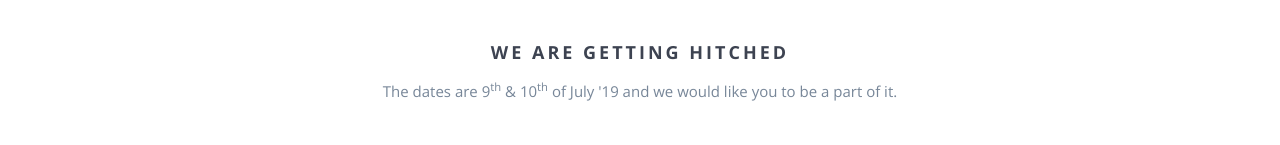
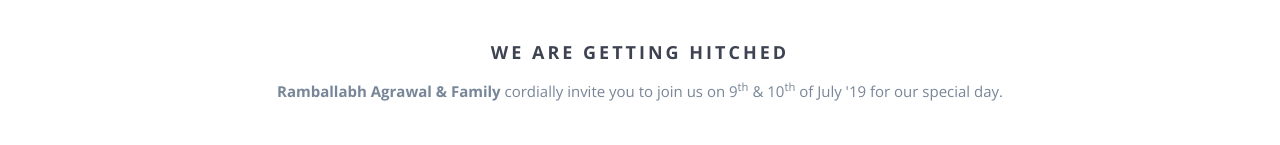
Before and after one commit to ka1289/wedding, a website: page index.html in a window 1280 px wide. Shown: the part 807-952 px from the top of the page. Drawn offline with nearby package versions, Linux system fonts and the light colour scheme; some packages are replaced by stand-ins of ours; a script that the page names is missing.

Commit message:
Add grandad's name

```diff
--- a/index.html
+++ b/index.html
@@ -90,8 +90,7 @@
         <div class="row">
             <div class="col-md-12 text-center">
                 <h3>We are getting hitched</h3>
-                <p>The dates are 9<sup>th</sup> & 10<sup>th</sup> of July '19 and we would like you to be a part of
-                    it.</p>
+                <p><strong>Ramballabh Agrawal & Family</strong> cordially invite you to join us on 9<sup>th</sup> & 10<sup>th</sup> of July '19 for our special day.</p>
                 <div class="share-bar"></div>
             </div>
         </div>
```
